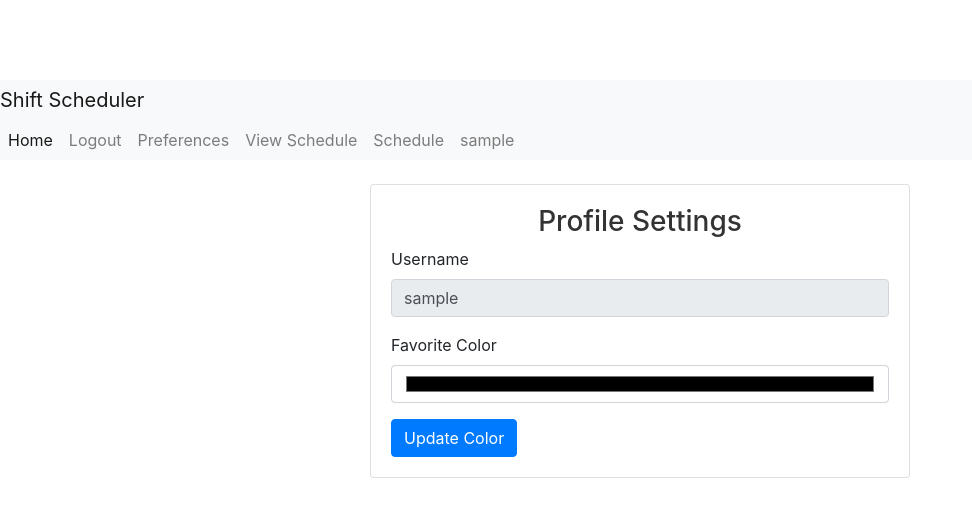
After one commit to nrebel/shift-scheduler, a Flask app: page /profile in a window 1280 px wide. The commit adds this page. Shown: the top 517 px of the page, without its empty margins (0-972 px from the left). Run offline with Flask 3, Linux system fonts and the light colour scheme; the visitor is signed in with stand-in values (Sample User, id 1); some libraries are stand-ins or nearby versions.

Commit message:
added color change for profile

```diff
--- a/app/routes.py
+++ b/app/routes.py
@@ -213,6 +213,29 @@ def fetch_all_users_schedules():
 
     return jsonify(results)
 
+@app.route('/profile')  # GET is default, no need to specify if only GET is used
+@login_required
+def profile():
+    return render_template('profile.html')
+
+@app.route('/update_color', methods=['POST'])
+@login_required
+def update_color():
+    new_color = request.form.get('color')
+    if new_color:
+        # Check if another user has already chosen this color
+        existing_user = User.query.filter(User.color == new_color, User.id != current_user.id).first()
+        if existing_user:
+            flash('This color is already taken. Please choose another one.', 'danger')
+        else:
+            current_user.color = new_color
+            db.session.commit()
+            flash('Your favorite color has been updated!', 'success')
+    else:
+        flash('Invalid color. Please choose a valid color.', 'danger')
+
+    return redirect(url_for('profile'))
+
 
 @app.route('/generate_schedule', methods=['POST'])
 @login_required
--- a/app/templates/base.html
+++ b/app/templates/base.html
@@ -44,7 +44,7 @@
                 {% endif %}
                 <ul class="navbar-nav ml-auto">
                     <li class="nav-item">
-                        <a class="nav-link" href="#">{{ current_user.username }}</a>
+                        <a class="nav-link" href="{{ url_for('profile') }}">{{ current_user.username }}</a>
                     </li>
                 </ul>
             </ul>
--- /dev/null
+++ b/app/templates/profile.html
@@ -0,0 +1,35 @@
+{% extends "base.html" %}
+
+{% block title %}
+Profile
+{% endblock %}
+
+{% block content %}
+<div class="row">
+    <div class="col-md-6 offset-md-3">
+        <div class="card">
+            <div class="card-body">
+                <h3 class="text-center">Profile Settings</h3>
+                {% with messages = get_flashed_messages(with_categories=true) %}
+                    {% if messages %}
+                        {% for category, message in messages %}
+                            <div class="alert alert-{{ category }}">{{ message }}</div>
+                        {% endfor %}
+                    {% endif %}
+                {% endwith %}
+                <form method="POST" action="{{ url_for('update_color') }}">
+                    <div class="form-group">
+                        <label for="username">Username</label>
+                        <input type="text" class="form-control" id="username" value="{{ current_user.username }}" disabled>
+                    </div>
+                    <div class="form-group">
+                        <label for="color">Favorite Color</label>
+                        <input type="color" class="form-control" id="color" name="color" value="{{ current_user.color | default('#000000') }}">
+                    </div>
+                    <button type="submit" class="btn btn-primary">Update Color</button>
+                </form>
+            </div>
+        </div>
+    </div>
+</div>
+{% endblock %}
```
